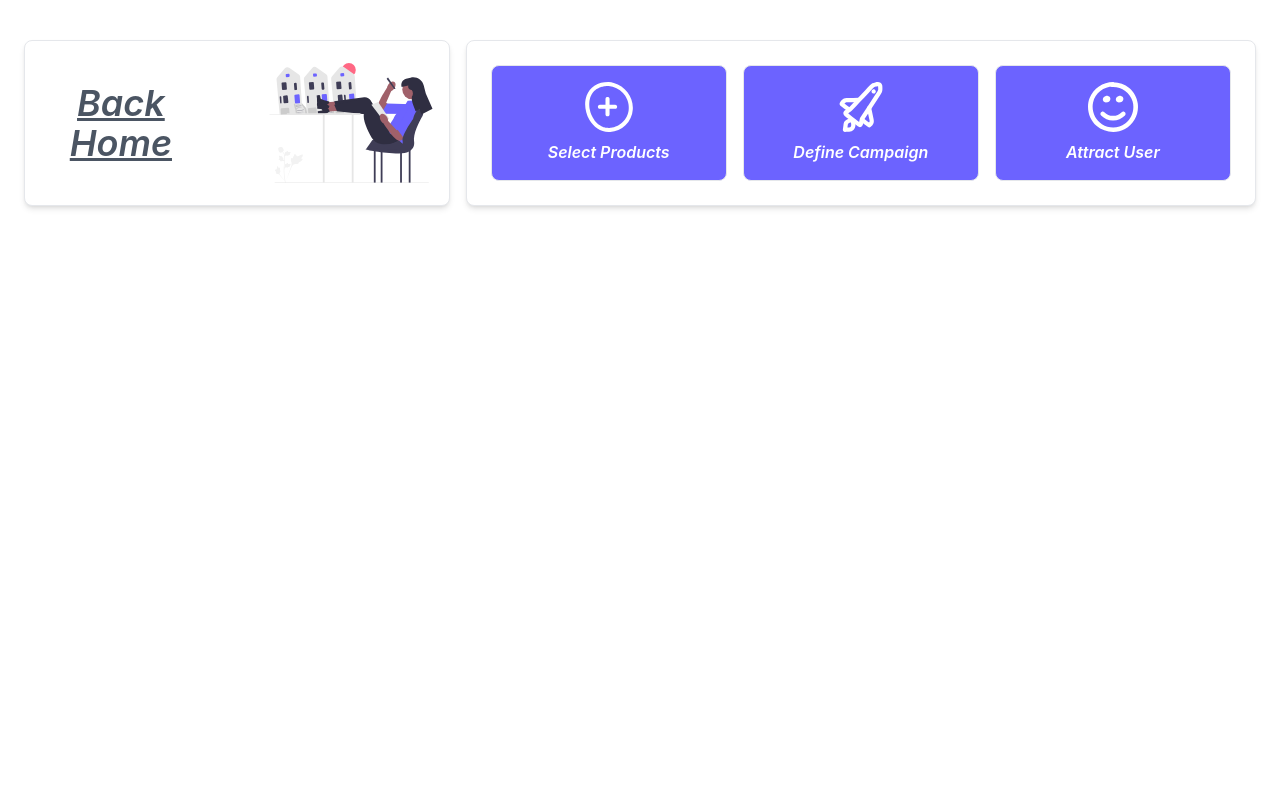
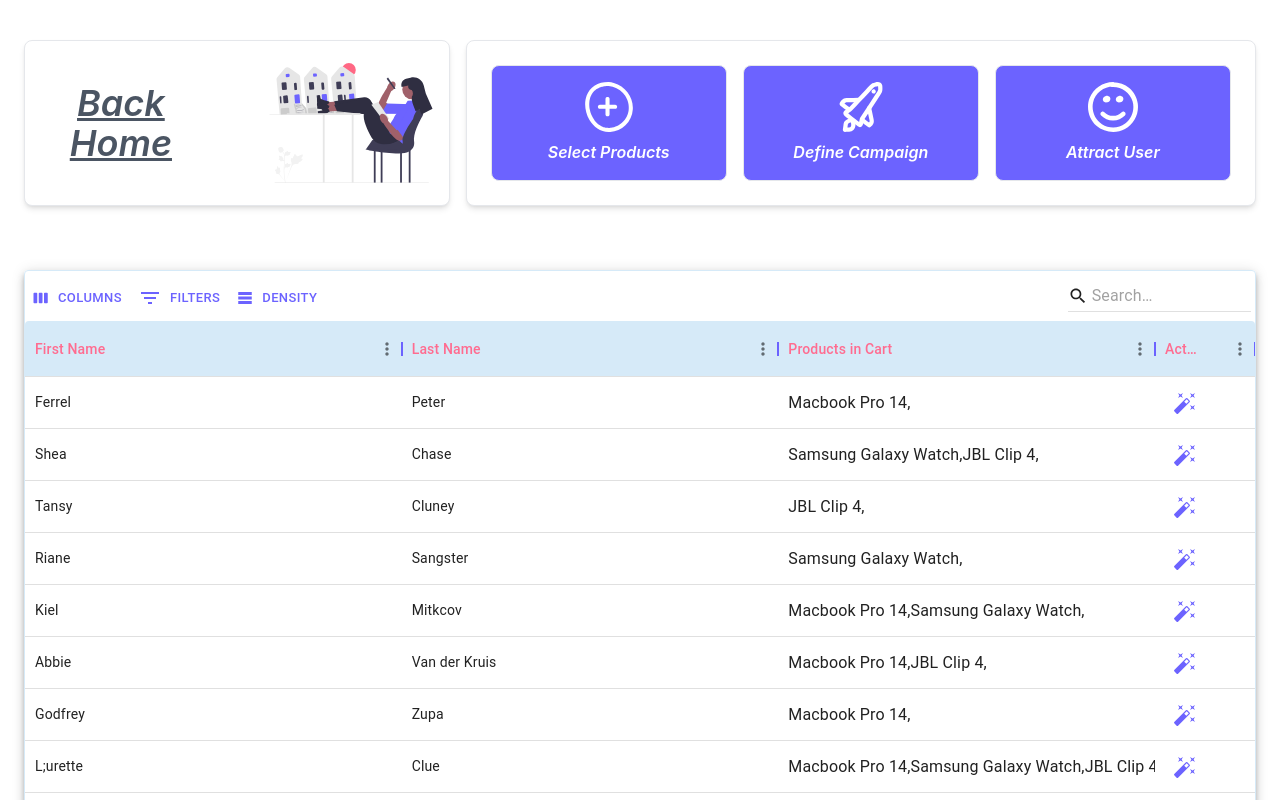
Before and after one commit to boraozisik/zbdbehavior, a React (Create React App) app: page /campaign in a window 1280 px wide. Shown: the top 800 px of the page. Built offline with nearby package versions, Linux system fonts and the light colour scheme.

Commit message:
define campaign table and model

```diff
--- a/src/views/defineCampaign/DefineCampaign.tsx
+++ b/src/views/defineCampaign/DefineCampaign.tsx
@@ -1,5 +1,6 @@
 import React from "react";
 import Header from "./components/Header";
+import UsersTable from "./components/UsersTable";
 
 type Props = {};
 
@@ -7,6 +8,7 @@ const DefineCampaign = (props: Props) => {
   return (
     <div className="container px-6 py-10 mx-auto">
       <Header />
+      <UsersTable />
     </div>
   );
 };
--- /dev/null
+++ b/src/views/defineCampaign/components/DefineCampaignWithCart.tsx
@@ -0,0 +1,66 @@
+import Checkbox from "@mui/material/Checkbox";
+import FormControl from "@mui/material/FormControl";
+import InputLabel from "@mui/material/InputLabel";
+import ListItemText from "@mui/material/ListItemText";
+import MenuItem from "@mui/material/MenuItem";
+import OutlinedInput from "@mui/material/OutlinedInput";
+import Select, { SelectChangeEvent } from "@mui/material/Select";
+import * as React from "react";
+
+type DefineCampaignWithCartProps = {
+  cartData: string[];
+};
+
+const ITEM_HEIGHT = 48;
+const ITEM_PADDING_TOP = 8;
+const MenuProps = {
+  PaperProps: {
+    style: {
+      maxHeight: ITEM_HEIGHT * 4.5 + ITEM_PADDING_TOP,
+      width: 250,
+    },
+  },
+};
+
+const DefineCampaignWithCart = ({ cartData }: DefineCampaignWithCartProps) => {
+  const [products, setProducts] = React.useState<string[]>([]);
+  console.log("cartData", cartData);
+  console.log("products", products);
+
+  const handleChange = (event: SelectChangeEvent<typeof products>) => {
+    const {
+      target: { value },
+    } = event;
+    setProducts(
+      // On autofill we get a stringified value.
+      typeof value === "string" ? value.split(",") : value
+    );
+  };
+  return (
+    <div>
+      <FormControl sx={{ m: 1, width: "100%" }}>
+        <InputLabel id="multiple-checkbox-label">Product</InputLabel>
+        <Select
+          fullWidth
+          labelId="multiple-checkbox-label"
+          id="multiple-checkbox"
+          multiple
+          value={products}
+          onChange={handleChange}
+          input={<OutlinedInput label="Product" />}
+          renderValue={(selected) => selected.join(", ")}
+          MenuProps={MenuProps}
+        >
+          {cartData.map((product) => (
+            <MenuItem key={product} value={product}>
+              <Checkbox checked={products.indexOf(product) > -1} />
+              <ListItemText primary={product} />
+            </MenuItem>
+          ))}
+        </Select>
+      </FormControl>
+    </div>
+  );
+};
+
+export default DefineCampaignWithCart;
--- /dev/null
+++ b/src/views/defineCampaign/components/UsersTable.tsx
@@ -0,0 +1,178 @@
+import AutoFixHighIcon from "@mui/icons-material/AutoFixHigh";
+import {
+  Grid,
+  IconButton,
+  Modal,
+  Stack,
+  Tooltip,
+  Typography,
+} from "@mui/material";
+import {
+  DataGrid,
+  GridColDef,
+  GridToolbarColumnsButton,
+  GridToolbarContainer,
+  GridToolbarDensitySelector,
+  GridToolbarFilterButton,
+  GridToolbarQuickFilter,
+} from "@mui/x-data-grid";
+import { useState } from "react";
+import { primary, secondary } from "../../../theme/themeColors";
+import { ModalStyled } from "../../StyledComponents/ModalStyled";
+import UsersData from "../../users.json";
+import DefineCampaignWithCart from "./DefineCampaignWithCart";
+
+type Props = {};
+
+const companyProducts = [
+  "Macbook Pro 14",
+  "Samsung Galaxy Watch",
+  "JBL Clip 4",
+];
+
+const UsersTable = (props: Props) => {
+  const [open, setOpen] = useState(false);
+  const [cartDifference, setCartDifference] = useState<any | null>(null);
+
+  const handleOpen = () => setOpen(true);
+
+  const handleClose = () => {
+    setOpen(false);
+  };
+
+  const handleDefineCampaignClick = (row: any) => {
+    const difference = companyProducts.filter(
+      (item) => !row?.cart.includes(item)
+    );
+
+    setCartDifference(difference);
+  };
+
+  const columns: GridColDef[] = [
+    {
+      field: "firstName",
+      headerName: "First Name",
+      flex: 1,
+    },
+    {
+      field: "lastName",
+      headerName: "Last Name",
+      flex: 1,
+    },
+    {
+      field: "cart",
+      headerName: "Products in Cart",
+      flex: 1,
+      renderCell: (params) => (
+        <Stack
+          direction={"row"}
+          alignItems={"center"}
+          justifyContent={"center"}
+        >
+          {params?.value.map((data: any) => (
+            <Typography key={data} variant="body1">
+              {data + ","}
+            </Typography>
+          ))}
+        </Stack>
+      ),
+    },
+    {
+      field: "id",
+      headerName: "Actions",
+      width: 100,
+      renderCell: (params) => (
+        <Tooltip title="Define a Campaign" placement="top">
+          <IconButton
+            aria-label="define-campaign"
+            onClick={() => {
+              handleDefineCampaignClick(params.row);
+
+              handleOpen();
+            }}
+          >
+            <AutoFixHighIcon sx={{ color: primary.main }} />
+          </IconButton>
+        </Tooltip>
+      ),
+    },
+  ];
+
+  const rows = UsersData.map((data: any, index: number) => ({
+    id: index + 1,
+    firstName: data.first_name,
+    lastName: data.last_name,
+    cart: data.cart,
+  }));
+
+  function CustomToolbar() {
+    return (
+      <GridToolbarContainer
+        sx={{ display: "flex", justifyContent: "left", height: 50 }}
+      >
+        <GridToolbarColumnsButton sx={{ color: primary.main }} />
+        <GridToolbarFilterButton sx={{ color: primary.main }} />
+        <GridToolbarDensitySelector sx={{ color: primary.main }} />
+
+        <Stack direction={"row"} ml={"auto"} width={"15%"}>
+          <GridToolbarQuickFilter />
+        </Stack>
+      </GridToolbarContainer>
+    );
+  }
+
+  console.log("userdata", UsersData);
+  return (
+    <>
+      <Grid container mt={8}>
+        <Grid item xs={12}>
+          <DataGrid
+            rows={rows}
+            columns={columns}
+            components={{ Toolbar: CustomToolbar }}
+            initialState={{
+              pagination: {
+                paginationModel: {
+                  pageSize: 20,
+                },
+              },
+            }}
+            sx={{
+              boxShadow: 5,
+              border: 1,
+              borderColor: "#D6EAF8",
+              "& .MuiDataGrid-row:hover": {
+                background: "#EBF5FB",
+              },
+              "& .MuiDataGrid-cell:hover": {
+                color: primary.main,
+              },
+              ".MuiDataGrid-columnHeader": {
+                backgroundColor: "#D6EAF8",
+                color: secondary.main,
+                fontWeight: "bold",
+              },
+              ".MuiDataGrid-columnSeparator": {
+                color: primary.main,
+              },
+            }}
+            pageSizeOptions={[10, 20, 50, 100]}
+            disableRowSelectionOnClick
+          />
+        </Grid>
+      </Grid>
+      <Modal
+        open={open}
+        onClose={handleClose}
+        aria-labelledby="modal-location-report"
+        aria-describedby="modal-location-report"
+      >
+        <ModalStyled>
+          <DefineCampaignWithCart cartData={cartDifference} />
+        </ModalStyled>
+      </Modal>
+    </>
+  );
+};
+
+export default UsersTable;
```
Also changed, not shown: src/views/predictionexcel/components/ExcelForm.tsx (+6 -9 lines).
